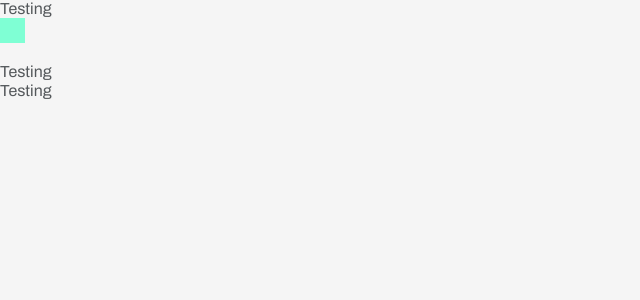
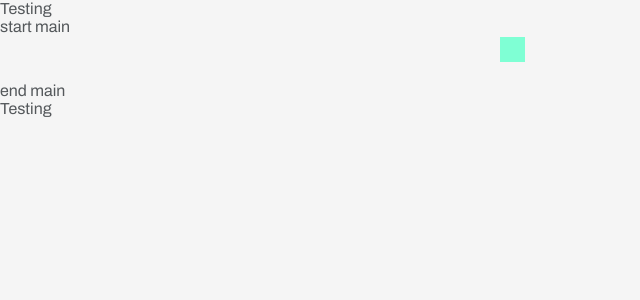
Before and after one commit to Apiary-Arqlite/arqlite, a React (Create React App) app: page / in a window 1280 px wide. Shown: the top 300 px of the page, without its empty margins (0-640 px from the left). Built offline with nearby package versions, Linux system fonts and the light colour scheme.

Commit message:
animation finally works :)

```diff
--- a/src/Animation/Box1.jsx
+++ b/src/Animation/Box1.jsx
@@ -1,11 +1,14 @@
 import React from 'react'
+import {motion} from "framer-motion"
 
 export default function Box1() {
 return(
     <div className="box-container">
-        <div className="box">
+        <motion.div className="box" animate={{
+        x: 500
+        }}>
 
-        </div>
+        </motion.div>
 
     </div>
     )
--- a/src/components/App.js
+++ b/src/components/App.js
@@ -4,8 +4,6 @@ import React from 'react';
 import Header from './Header';
 import Main from './Main';
 import Footer from './Footer';
-import Box1 from '../Animation/Box1.jsx';
-import '../Animation/Box1.css';
 
 /* -------------------------------------------------------------------------- */
 /*                                function App                                */
@@ -15,7 +13,7 @@ function App() {
     <div className="root">
       <div className="page">
         <Header />
-        <Box1 />
+
         <Main />
         <Footer />
       </div>
--- a/src/components/Main.js
+++ b/src/components/Main.js
@@ -1,7 +1,11 @@
+import Box1 from '../Animation/Box1.jsx';
+import '../Animation/Box1.css';
 function Main() {
   return (
     <main>
-      <div>Testing</div>
+      <div>start main</div>
+      <Box1 />
+      <div>end main</div>
     </main>
   );
 }
```
